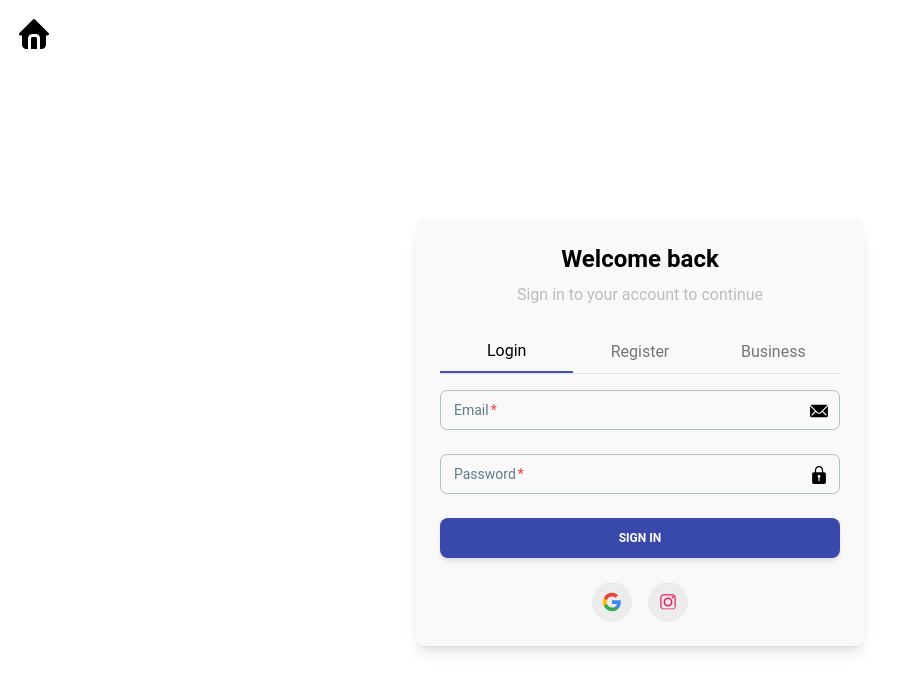
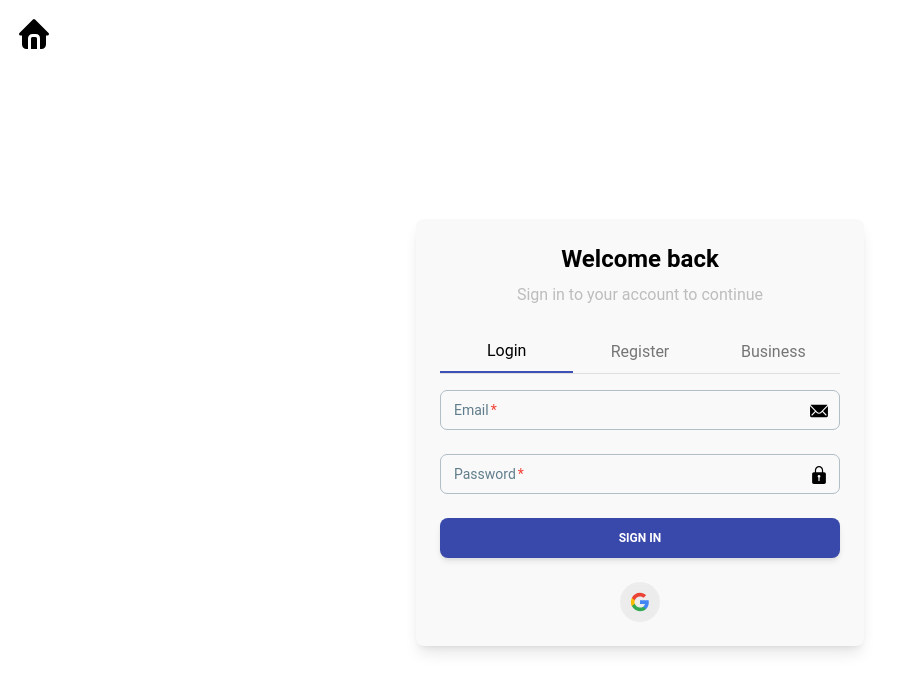
Before and after one commit to ApointmentProject/Bookzy, a React (Vite) app in the folder appointment-project/: page /login in a window 1280 px wide. Shown: the top 692 px of the page, without its empty margins (0-906 px from the left). Built offline with nearby package versions, Linux system fonts and the light colour scheme; no server answers.

Commit message:
feat: removing facebook signIn function

```diff
--- a/appointment-project/src/components/forms/LogIn.tsx
+++ b/appointment-project/src/components/forms/LogIn.tsx
@@ -31,10 +31,6 @@ export default function LogIn({
     // navigate("/profile");
   }
 
-  function handleInstagramLogin() {
-    // Implementar inicio de sesión con Instagram
-    navigate("/profile");
-  }
 
   const { isDarkMode } = useTheme();
 
@@ -121,33 +117,6 @@ export default function LogIn({
             />
           </svg>
         </button>
-
-        {/* Botón de Instagram */}
-        <button
-          onClick={() => handleInstagramLogin()}
-          className="relative flex items-center justify-center w-10 h-10 rounded-full bg-black/5 dark:bg-white/5 backdrop-blur-sm hover:bg-black/10 dark:hover:bg-white/10 transition-all duration-300 focus:outline-none"
-          aria-label="Iniciar sesión con Instagram"
-        >
-          <span className="absolute inset-0 rounded-full bg-gradient-to-r from-transparent to-transparent hover:from-purple-500/20 hover:to-pink-500/20 transition-all duration-300" />
-          <svg
-            xmlns="http://www.w3.org/2000/svg"
-            viewBox="0 0 448 512"
-            className="w-5 h-5 text-pink-500"
-            aria-hidden="true"
-          >
-            <path
-              fill="currentColor"
-              d="M224.1 141c-63.6 0-114.9 51.3-114.9 114.9s51.3 114.9 114.9 114.9
-           114.9-51.3 114.9-114.9S287.7 141 224.1 141zm0 190.7c-41.9 0-75.8-33.9-75.8-75.8s33.9-75.8
-           75.8-75.8 75.8 33.9 75.8 75.8-33.9 75.8-75.8 75.8zm146.4-194.3c0 14.9-12 26.9-26.9 26.9-14.9 0-26.9-12-26.9-26.9s12-26.9
-           26.9-26.9c14.9 0 26.9 12 26.9 26.9zM398.8 80c-15.7-15.7-36.5-24.3-58.7-24.3H107.9C85.7 55.7 64.9 64.3 49.2 80 33.5 95.7
-           24.9 116.5 24.9 138.7v222.5c0 22.2 8.6 43 24.3 58.7 15.7 15.7 36.5 24.3 58.7 24.3h232.2c22.2 0 43-8.6
-           58.7-24.3 15.7-15.7 24.3-36.5 24.3-58.7V138.7c0-22.2-8.6-43-24.3-58.7zM398.8 373c0 13.2-5.2 25.8-14.9
-           35.5-9.7 9.7-22.3 14.9-35.5 14.9H107.9c-13.2 0-25.8-5.2-35.5-14.9-9.7-9.7-14.9-22.3-14.9-35.5V138.7c0-13.2
-           5.2-25.8 14.9-35.5 9.7-9.7 22.3-14.9 35.5-14.9h232.2c13.2 0 25.8 5.2 35.5 14.9 9.7 9.7 14.9 22.3 14.9 35.5V373z"
-            />
-          </svg>
-        </button>
       </div>
     </form>
   );
--- a/appointment-project/src/firebase/authService.ts
+++ b/appointment-project/src/firebase/authService.ts
@@ -1,7 +1,6 @@
 
 import { auth } from "./firebase"
-import { GoogleAuthProvider, signInWithPopup, signOut } from "firebase/auth";
-
+import { GoogleAuthProvider,signInWithPopup, signOut} from "firebase/auth";
 interface ProviderData {
     providerId: string;
     uid: string;
@@ -43,6 +42,7 @@ export async function signInWithGoogle() {
     }
 }
 
+
 export async function logout() {
     try {
         await signOut(auth);
```
